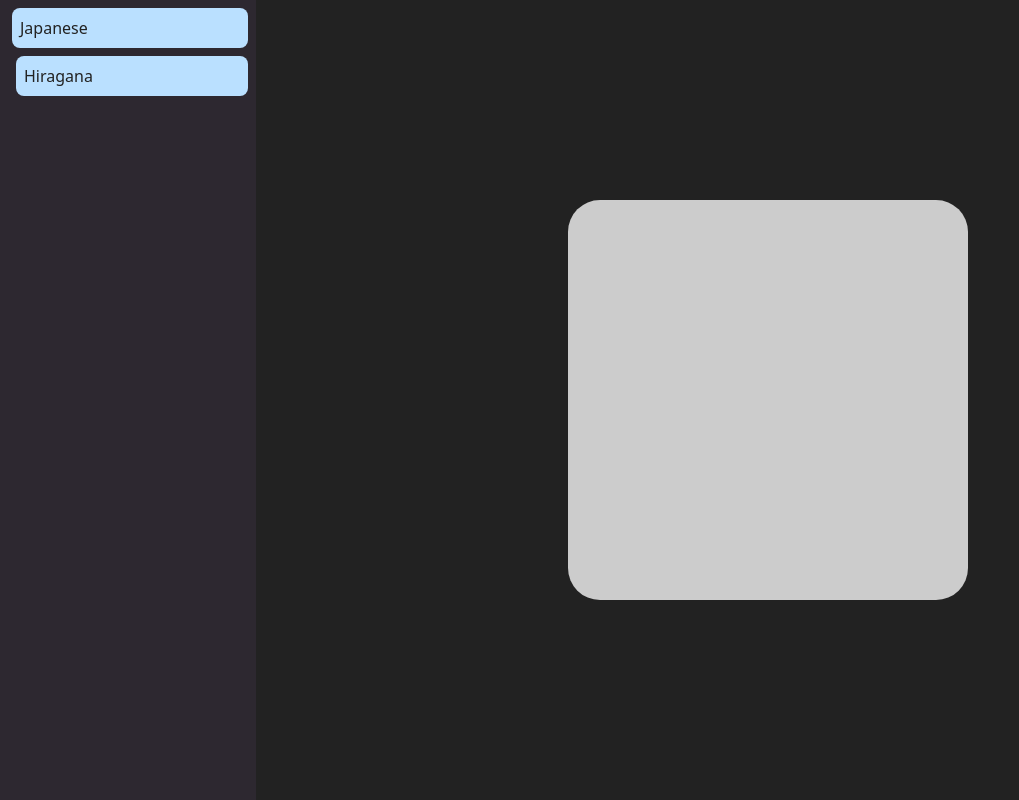
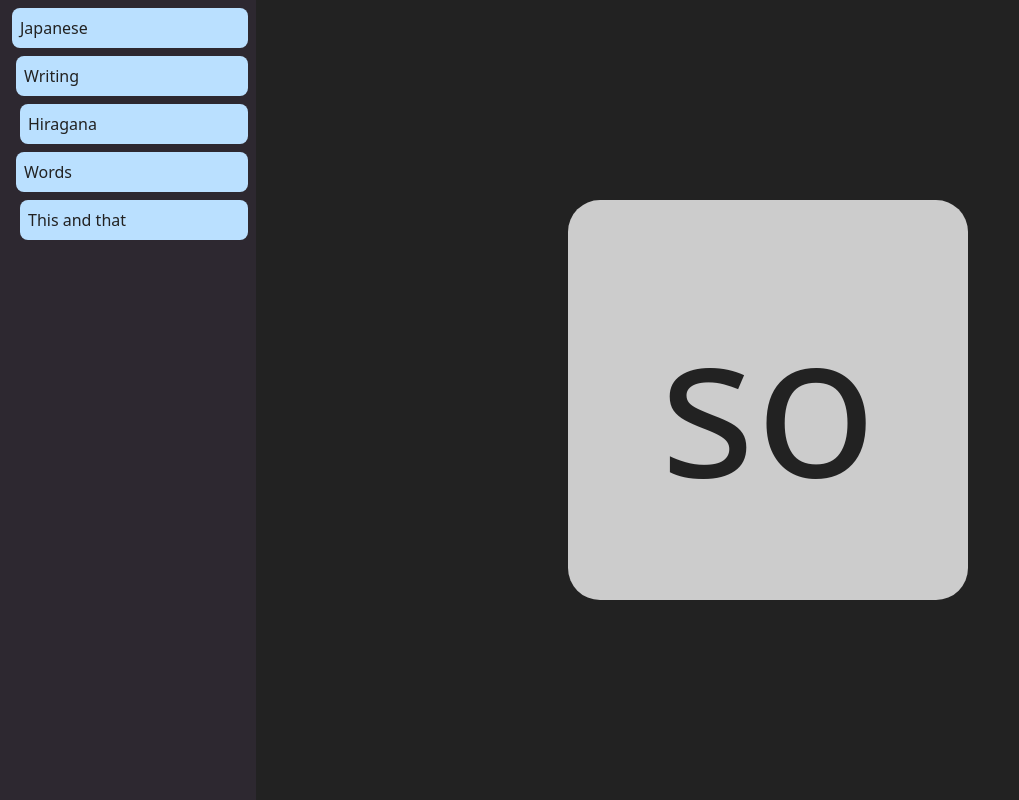
Before and after one commit to gabeeedev/japan, a plain HTML site: page index.html in a window 1280 px wide. Both pictures are taken after a click on the element "Japanese". Shown: the whole page, without its empty margins (0-1019 px from the left). Drawn offline with nearby package versions, Linux system fonts and the light colour scheme.

Commit message:
Hiragana working

```diff
--- a/index.html
+++ b/index.html
@@ -19,30 +19,14 @@
 
   <script>
 
-    function randomLetter() {
-
-      range = Math.floor(Math.random() * (hiraganaList.length + 1));
-      activeLetter = Math.floor(Math.random() * (range));
-
-
-      document.getElementById("middle").innerHTML = hiraganaList[activeLetter][1];
-      state = "romaji";
-    }
-
-    function stepLetter() {
-      if (state == "romaji") {
-        document.getElementById("middle").innerHTML = hiraganaList[activeLetter][0];
-        state = "hiragana"
-      } else {
-        tmp = hiraganaList[activeLetter];
-        hiraganaList.splice(activeLetter, 1);
-        hiraganaList.push(tmp);
-        randomLetter();
-      }
-    }
+    var activePractice;
 
     function startVocab(vocab) {
       let vocabs = japanese.find(vocab);
+
+      activePractice = new Practice();
+      activePractice.start(vocabs);
+      $("#middle").html(activePractice.get());
 
       $(".active-lang").removeClass("active-lang");
 
@@ -53,9 +37,8 @@
 
     addEventListener("keypress", (e) => {
 
-      if (e.keyCode == 32) {
-        stepLetter();
-      }
+      activePractice.step();
+      $("#middle").html(activePractice.get());
     })
 
     function init() {
--- a/jap_db.js
+++ b/jap_db.js
@@ -1,75 +1,83 @@
-hiragana = new Vocab("Hiragana", [[
-    new Letter("あ", "a"),
-    new Letter("い", "i"),
-    new Letter("う", "u"),
-    new Letter("え", "e"),
-    new Letter("お", "o"),
-    new Letter("か", "ka"),
-    new Letter("き", "ki"),
-    new Letter("く", "ku"),
-    new Letter("け", "ke"),
-    new Letter("こ", "ko"),
-    new Letter("が", "ga"),
-    new Letter("ぎ", "gi"),
-    new Letter("ぐ", "gu"),
-    new Letter("げ", "ge"),
-    new Letter("ご", "go"),
-    new Letter("さ", "sa"),
-    new Letter("し", "shi"),
-    new Letter("す", "su"),
-    new Letter("せ", "se"),
-    new Letter("そ", "so"),
-    new Letter("ざ", "za"),
-    new Letter("じ", "ji"),
-    new Letter("ず", "zu"),
-    new Letter("ぜ", "ze"),
-    new Letter("ぞ", "zo"),
-    new Letter("た", "ta"),
-    new Letter("ち", "chi"),
-    new Letter("つ", "tsu"),
-    new Letter("て", "te"),
-    new Letter("と", "to"),
-    new Letter("だ", "da"),
-    new Letter("ぢ", "ji"),
-    new Letter("づ", "zu"),
-    new Letter("で", "de"),
-    new Letter("ど", "do"),
-    new Letter("な", "na"),
-    new Letter("に", "ni"),
-    new Letter("ぬ", "nu"),
-    new Letter("ね", "ne"),
-    new Letter("の", "no"),
-    new Letter("は", "ha"),
-    new Letter("ひ", "hi"),
-    new Letter("ふ", "fu"),
-    new Letter("へ", "he"),
-    new Letter("ほ", "ho"),
-    new Letter("ば", "ba"),
-    new Letter("び", "bi"),
-    new Letter("ぶ", "bu"),
-    new Letter("べ", "be"),
-    new Letter("ぼ", "bo"),
-    new Letter("ぱ", "pa"),
-    new Letter("ぴ", "pi"),
-    new Letter("ぷ", "pu"),
-    new Letter("ぺ", "pe"),
-    new Letter("ぽ", "po"),
-    new Letter("ま", "ma"),
-    new Letter("み", "mi"),
-    new Letter("む", "mu"),
-    new Letter("め", "me"),
-    new Letter("も", "mo"),
-    new Letter("や", "ya"),
-    new Letter("ゆ", "yu"),
-    new Letter("よ", "yo"),
-    new Letter("ら", "ra"),
-    new Letter("り", "ri"),
-    new Letter("る", "ru"),
-    new Letter("れ", "re"),
-    new Letter("ろ", "ro"),
-    new Letter("わ", "wa"),
-    new Letter("を", "wo"),
-    new Letter("ん", "n"),
-]]);
+hiragana = new Vocab("Hiragana", [
+    new Letter("a", "あ"),
+    new Letter("i", "い"),
+    new Letter("u", "う"),
+    new Letter("e", "え"),
+    new Letter("o", "お"),
+    new Letter("ka", "か"),
+    new Letter("ki", "き"),
+    new Letter("ku", "く"),
+    new Letter("ke", "け"),
+    new Letter("ko", "こ"),
+    new Letter("ga", "が"),
+    new Letter("gi", "ぎ"),
+    new Letter("gu", "ぐ"),
+    new Letter("ge", "げ"),
+    new Letter("go", "ご"),
+    new Letter("sa", "さ"),
+    new Letter("shi", "し"),
+    new Letter("su", "す"),
+    new Letter("se", "せ"),
+    new Letter("so", "そ"),
+    new Letter("za", "ざ"),
+    new Letter("ji", "じ"),
+    new Letter("zu", "ず"),
+    new Letter("ze", "ぜ"),
+    new Letter("zo", "ぞ"),
+    new Letter("ta", "た"),
+    new Letter("chi", "ち"),
+    new Letter("tsu", "つ"),
+    new Letter("te", "て"),
+    new Letter("to", "と"),
+    new Letter("da", "だ"),
+    new Letter("ji", "ぢ"),
+    new Letter("zu", "づ"),
+    new Letter("de", "で"),
+    new Letter("do", "ど"),
+    new Letter("na", "な"),
+    new Letter("ni", "に"),
+    new Letter("nu", "ぬ"),
+    new Letter("ne", "ね"),
+    new Letter("no", "の"),
+    new Letter("ha", "は"),
+    new Letter("hi", "ひ"),
+    new Letter("fu", "ふ"),
+    new Letter("he", "へ"),
+    new Letter("ho", "ほ"),
+    new Letter("ba", "ば"),
+    new Letter("bi", "び"),
+    new Letter("bu", "ぶ"),
+    new Letter("be", "べ"),
+    new Letter("bo", "ぼ"),
+    new Letter("pa", "ぱ"),
+    new Letter("pi", "ぴ"),
+    new Letter("pu", "ぷ"),
+    new Letter("pe", "ぺ"),
+    new Letter("po", "ぽ"),
+    new Letter("ma", "ま"),
+    new Letter("mi", "み"),
+    new Letter("mu", "む"),
+    new Letter("me", "め"),
+    new Letter("mo", "も"),
+    new Letter("ya", "や"),
+    new Letter("yu", "ゆ"),
+    new Letter("yo", "よ"),
+    new Letter("ra", "ら"),
+    new Letter("ri", "り"),
+    new Letter("ru", "る"),
+    new Letter("re", "れ"),
+    new Letter("ro", "ろ"),
+    new Letter("wa", "わ"),
+    new Letter("wo", "を"),
+    new Letter("n", "ん"),
+]);
 
-japanese = new Vocab("Japanese", [hiragana]);
+this_and_that = new Vocab("This and that", [
+    new Word("this", "kore", "これ")
+])
+
+japanese = new Vocab("Japanese", [], [
+    new Vocab("Writing", [], [hiragana]),
+    new Vocab("Words", [], [this_and_that])
+]);
+japanese.chainLink("V");
--- a/lang_sys.js
+++ b/lang_sys.js
@@ -1,3 +1,16 @@
+function rand(min, max) {
+    return min + Math.floor(Math.random() * (max-min));
+}
+
+function shuffleArray(array) {
+    for (var i = array.length - 1; i > 0; i--) {
+        var j = Math.floor(Math.random() * (i + 1));
+        var temp = array[i];
+        array[i] = array[j];
+        array[j] = temp;
+    }
+}
+
 class Task {
     constructor(question, solution) {
         this.question = question;
@@ -12,7 +25,7 @@ class Letter {
     }
 
     generate() {
-        return new Task(this.romaji, this.char);
+        return new Task(this.romaji, [this.char]);
     }
 }
 
@@ -34,25 +47,27 @@ class Word {
 // }
 
 class Vocab {
-    constructor(name, lists) {
+    constructor(name, words = [], subs = []) {
         this.name = name;
-        this.lists = lists;
-        this.link = name;
+        this.words = words;
+        this.subs = subs;
+        this.link = name.replaceAll(" ", "-");
 
-        for (const v of this.lists) {
-            if(v instanceof Vocab) {
-                v.link = this.link + "_" + v.link;
+
     }
+
+    chainLink(link) {
+        this.link = link + "_" + this.link;
+        for (const v of this.subs) {
+            v.chainLink(this.link);
         }
     }
 
     display() {
         console.log("asd");
         let sub = "";
-        for (const v of this.lists) {
-            if(v instanceof Vocab) {
+        for (const v of this.subs) {
             sub += v.display();
-            }
         }
 
         return `<div class="lang-box">
@@ -66,10 +81,8 @@ class Vocab {
     getVocabs() {
         let t = [];
         t.push(this);
-        for (const v of this.lists) {
-            if(v instanceof Vocab) {
+        for (const v of this.subs) {
             t = t.concat(v.getVocabs());
-            }
         }
         return t;
     }
@@ -78,22 +91,55 @@ class Vocab {
 
         console.log(vocabLink);
 
-        if(!vocabLink.startsWith(this.link)) {
+        if (!vocabLink.startsWith(this.link)) {
             return false;
         }
 
-        if(vocabLink == this.link) {
+        if (vocabLink == this.link) {
             console.log("All below: " + this.name);
             return this.getVocabs();
         }
 
-        for (const v of this.lists) {
-            if(v instanceof Vocab) {
+        for (const v of this.subs) {
             let ret = v.find(vocabLink)
-                if(ret !== false) {
+            if (ret !== false) {
                 return ret;
             }
         }
     }
 }
+
+class Practice {
+    start(vocabList) {
+        this.wordList = [];
+        for (const vocab of vocabList) {
+            for (const word of vocab.words) {
+                this.wordList.push(word);
             }
+        }
+        shuffleArray(this.wordList);
+        console.log(this.wordList);
+        this.nextWord();
+    }
+
+    nextWord() {
+        const rlen = rand(0,this.wordList.length);
+        console.log(this.wordList.length);
+        this.activeWord = rand(0,rlen);
+        this.state = "question";
+        console.log(this.activeWord);
+        this.task = this.wordList[this.activeWord].generate();
+    }
+
+    get() {
+        return this.state == "question" ? this.task.question : this.task.solution;
+    }
+
+    step() {
+        if(this.state == "question") {
+            this.state = "solution";
+        } else {
+            this.nextWord();
+        }
+    }
+}
```
Lines whose indentation alone changed are shown as unchanged.
